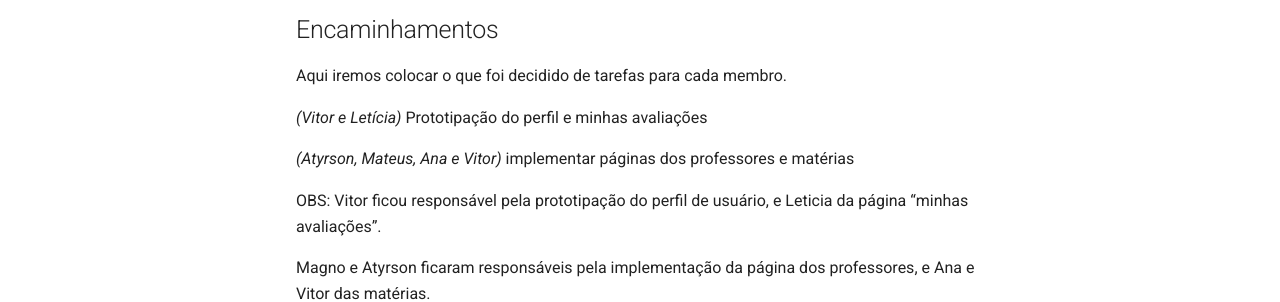
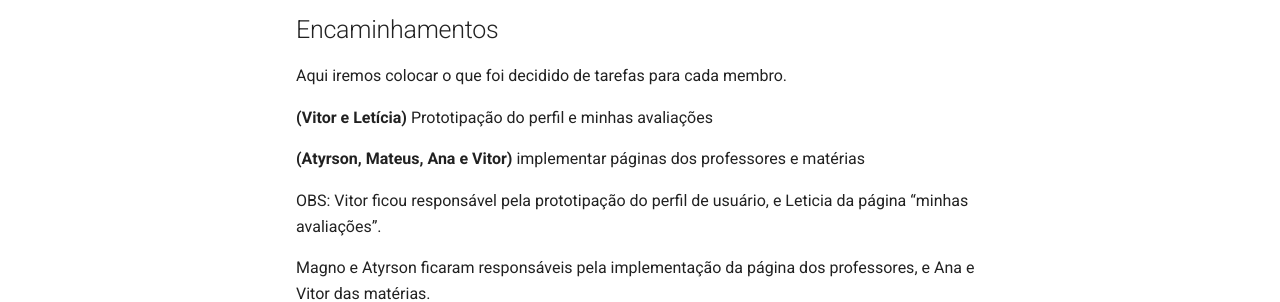
Before and after one commit to unb-mds/2024-1-squad04, an MkDocs documentation site: the page built from docs/Atas/ata-16-05.md, in a window 1280 px wide and 1337 px high. Shown: the part 962-1264 px from the top of the window. Built offline with MkDocs 1.6.1 and Material for MkDocs 9.7.7, drawn with Linux system fonts in a browser that asks for light colours.

Commit message:
Update ata-16-05.md

```diff
--- a/docs/Atas/ata-16-05.md
+++ b/docs/Atas/ata-16-05.md
@@ -16,7 +16,7 @@
 Aqui iremos descrever com mais detalhes os assuntos discutidos durante a reunião. Todos os assuntos devem ser claros e concisos.
 
 - **Assunto 1: Sprint Review**
--**Descrição:** Não acabamos a implementação da página dos professores, porque tivemos que repaginar o design.
+  -**Descrição:** Não acabamos a implementação da página dos professores, porque tivemos que repaginar o design.
 
 - **Assunto 2: Sprint Planning**
   - **Descrição:** Decidimos que iremos implementar as paginas de professores e matérias e prototipar as páginas de usuário e minhas avaliações.
@@ -32,10 +32,10 @@ Aqui iremos descrever com mais detalhes os assuntos discutidos durante a reuniã
 
 Aqui iremos colocar o que foi decidido de tarefas para cada membro.
 
-*(Vitor e Letícia)*
+**(Vitor e Letícia)**
 Prototipação do perfil e minhas avaliações
 
-*(Atyrson, Mateus, Ana e Vitor)*
+**(Atyrson, Mateus, Ana e Vitor)**
  implementar páginas dos professores e matérias
 
 OBS: Vitor ficou responsável pela prototipação do perfil de usuário, e Leticia da página “minhas avaliações”.
```
